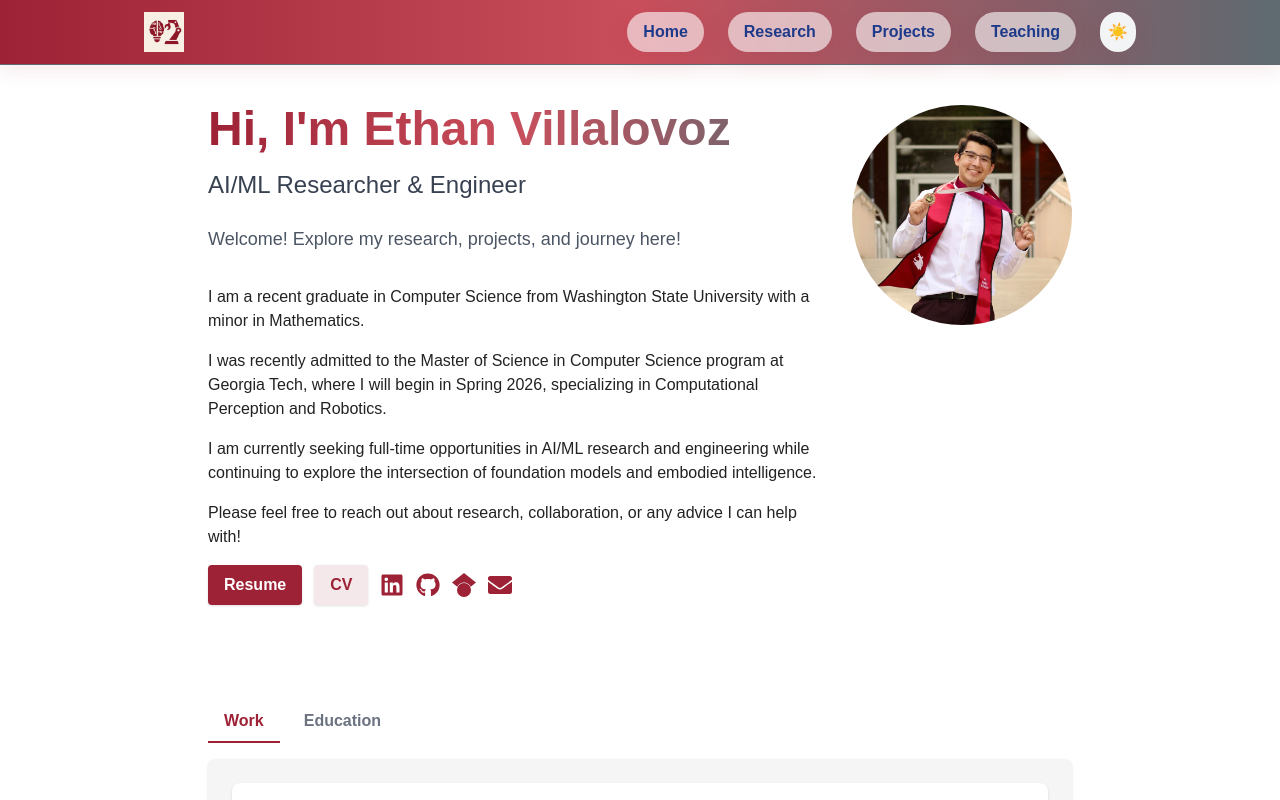
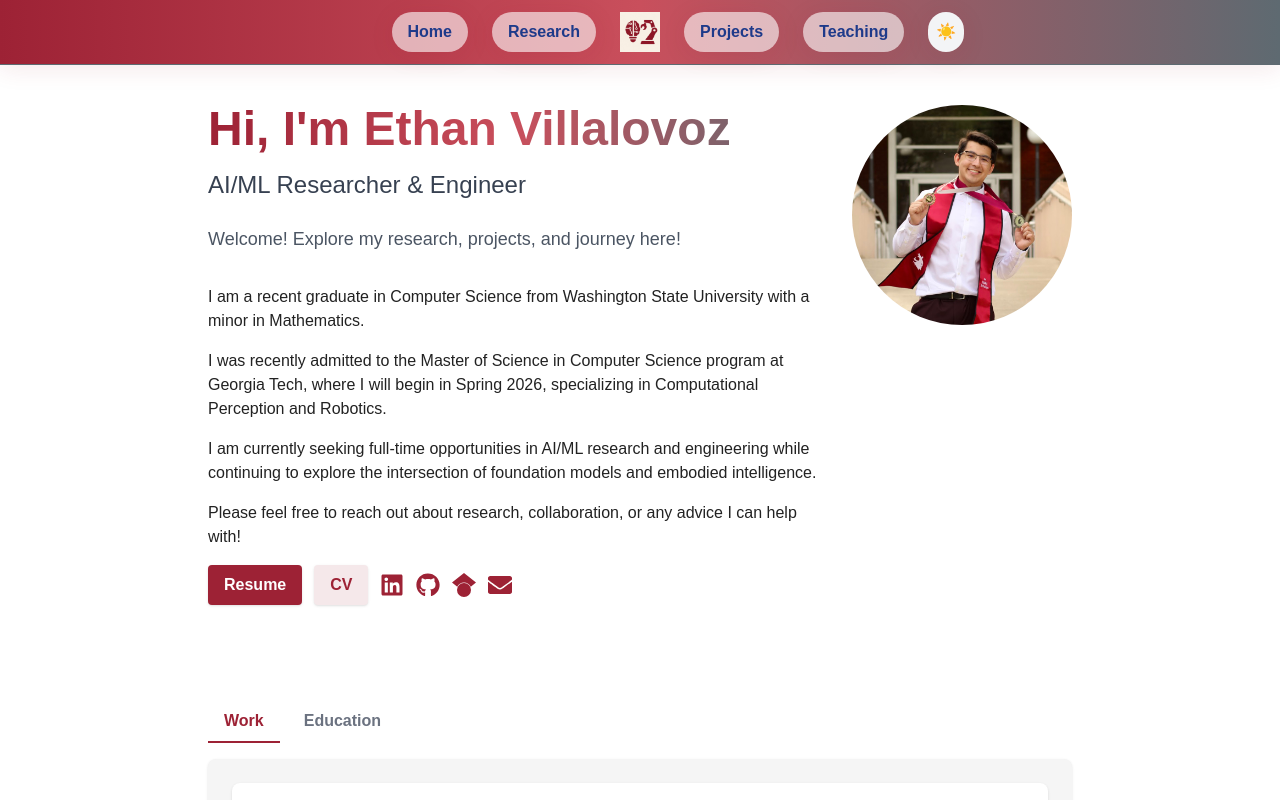
Before and after one commit to ethanvillalovoz/ethanvillalovoz.github.io, a Next.js app: page / in a window 1280 px wide. Shown: the top 800 px of the page. Built offline with nearby package versions, Linux system fonts and the light colour scheme.

Commit message:
Took away NN svg, edited nav bar format, change theme to align to user system

```diff
--- a/src/app/page.tsx
+++ b/src/app/page.tsx
@@ -260,27 +260,27 @@ export default function Home() {
 	return (
 		<main className="max-w-4xl mx-auto px-4 py-10 relative overflow-hidden">
 			{/* SVG Background */}
-			<svg
+			{/* <svg
 				className="absolute inset-0 w-full h-full pointer-events-none z-0"
 				style={{ opacity: 0.1 }}
 				viewBox="0 0 800 600"
 				fill="none"
 				xmlns="http://www.w3.org/2000/svg"
 				aria-hidden="true"
-			>
+			> */}
 				{/* Neural network/circuit pattern */}
-				<circle cx="100" cy="100" r="40" stroke="#3b82f6" strokeWidth="2" />
+				{/* <circle cx="100" cy="100" r="40" stroke="#3b82f6" strokeWidth="2" />
 				<circle cx="300" cy="200" r="30" stroke="#f59e42" strokeWidth="2" />
 				<circle cx="600" cy="120" r="50" stroke="#10b981" strokeWidth="2" />
 				<circle cx="700" cy="400" r="35" stroke="#6366f1" strokeWidth="2" />
-				<circle cx="200" cy="500" r="25" stroke="#f43f5e" strokeWidth="2" />
+				<circle cx="200" cy="500" r="25" stroke="#f43f5e" strokeWidth="2" /> */}
 				{/* Connecting lines */}
-				<line x1="100" y1="100" x2="300" y2="200" stroke="#3b82f6" strokeWidth="2" />
+				{/* <line x1="100" y1="100" x2="300" y2="200" stroke="#3b82f6" strokeWidth="2" />
 				<line x1="300" y1="200" x2="600" y2="120" stroke="#f59e42" strokeWidth="2" />
 				<line x1="600" y1="120" x2="700" y2="400" stroke="#10b981" strokeWidth="2" />
 				<line x1="700" y1="400" x2="200" y2="500" stroke="#6366f1" strokeWidth="2" />
 				<line x1="200" y1="500" x2="100" y2="100" stroke="#f43f5e" strokeWidth="2" />
-			</svg>
+			</svg> */}
 			<div className="relative z-10">
 				{/* Intro Section */}
 				<div className="flex flex-col md:flex-row items-center md:items-start gap-8">
--- a/src/components/Navbar.tsx
+++ b/src/components/Navbar.tsx
@@ -4,14 +4,13 @@ import ThemeToggle from "./ThemeToggle";
 import Image from "next/image";
 import { useState } from "react";
 
-const navLinks = [
+const leftLinks = [
 	{ name: "Home", href: "/" },
 	{ name: "Research", href: "/research" },
+];
+const rightLinks = [
 	{ name: "Projects", href: "/projects" },
-	// { name: "Blog", href: "/blog" },
-	{ name: "Teaching", href: "/teaching" }, // Uncomment when ready
-	// { name: "About", href: "/about" },
-	// { name: "Contact", href: "/contact" },
+	{ name: "Teaching", href: "/teaching" },
 ];
 
 export default function Navbar() {
@@ -20,31 +19,6 @@ export default function Navbar() {
 	return (
 		<nav className="w-full bg-gradient-to-r from-primary via-primary-light to-primary-dark dark:from-primary-dark dark:via-primary dark:to-primary-dark/80 backdrop-blur border-b border-primary-dark dark:border-primary-dark sticky top-0 z-50 transition-colors shadow-soft">
 			<div className="max-w-5xl mx-auto px-4 py-3 flex items-center justify-between">
-				{/* Logo */}
-				<div className="flex items-center gap-2">
-					<Image
-						src="/images/ai_robot_icon.jpeg"
-						alt="AI and Robotics Logo"
-						width={40}
-						height={40}
-						priority
-					/>
-				</div>
-
-				{/* Desktop Nav */}
-				<div className="hidden md:flex items-center space-x-6">
-					{navLinks.map((link) => (
-						<Link
-							key={link.name}
-							href={link.href}
-							className="rounded-2xl px-4 py-2 text-blue-900 dark:text-primary-light bg-white/60 dark:bg-blue-900/40 shadow-soft hover:bg-gradient-to-r hover:from-primary hover:to-primary-light hover:text-white dark:hover:from-primary-dark dark:hover:to-primary font-semibold transition-all duration-200 focus:outline-none focus:ring-2 focus:ring-primary/60"
-						>
-							{link.name}
-						</Link>
-					))}
-					<ThemeToggle />
-				</div>
-
 				{/* Hamburger Button (Mobile) */}
 				<button
 					className="md:hidden flex flex-col justify-center items-center w-10 h-10 rounded focus:outline-none focus:ring-2 focus:ring-primary"
@@ -56,13 +30,50 @@ export default function Navbar() {
 					<span className="block w-6 h-0.5 bg-blue-900 dark:bg-primary-light mb-1"></span>
 					<span className="block w-6 h-0.5 bg-blue-900 dark:bg-primary-light"></span>
 				</button>
+
+				{/* Desktop Nav */}
+				<div className="hidden md:flex flex-1 items-center justify-between">
+					<div className="flex-1 flex items-center space-x-6 justify-end">
+						{leftLinks.map((link) => (
+							<Link
+								key={link.name}
+								href={link.href}
+								className="rounded-2xl px-4 py-2 text-blue-900 dark:text-primary-light bg-white/60 dark:bg-blue-900/40 shadow-soft hover:bg-gradient-to-r hover:from-primary hover:to-primary-light hover:text-white dark:hover:from-primary-dark dark:hover:to-primary font-semibold transition-all duration-200 focus:outline-none focus:ring-2 focus:ring-primary/60"
+							>
+								{link.name}
+							</Link>
+						))}
+					</div>
+					{/* Logo Centered */}
+					<div className="flex-shrink-0 flex items-center justify-center px-6">
+						<Image
+							src="/images/ai_robot_icon.jpeg"
+							alt="AI and Robotics Logo"
+							width={40}
+							height={40}
+							priority
+						/>
+					</div>
+					<div className="flex-1 flex items-center space-x-6 justify-start">
+						{rightLinks.map((link) => (
+							<Link
+								key={link.name}
+								href={link.href}
+								className="rounded-2xl px-4 py-2 text-blue-900 dark:text-primary-light bg-white/60 dark:bg-blue-900/40 shadow-soft hover:bg-gradient-to-r hover:from-primary hover:to-primary-light hover:text-white dark:hover:from-primary-dark dark:hover:to-primary font-semibold transition-all duration-200 focus:outline-none focus:ring-2 focus:ring-primary/60"
+							>
+								{link.name}
+							</Link>
+						))}
+						<ThemeToggle />
+					</div>
+				</div>
 			</div>
 
 			{/* Mobile Dropdown Menu */}
 			{menuOpen && (
 				<div className="md:hidden bg-white dark:bg-blue-900/90 px-4 pb-4 pt-2 shadow-lg">
 					<div className="flex flex-col gap-y-2">
-						{navLinks.map((link) => (
+						{leftLinks.map((link) => (
 							<Link
 								key={link.name}
 								href={link.href}
--- a/src/components/ThemeToggle.tsx
+++ b/src/components/ThemeToggle.tsx
@@ -7,15 +7,25 @@ export default function ThemeToggle() {
 
   useEffect(() => {
     setMounted(true);
-    // Default to light mode if no preference is set
     const saved = localStorage.getItem("theme");
     if (saved === "dark") {
       document.documentElement.classList.add("dark");
       setDark(true);
-    } else {
+    } else if (saved === "light") {
       document.documentElement.classList.remove("dark");
       setDark(false);
-      localStorage.setItem("theme", "light");
+    } else {
+      // No saved preference, use system preference
+      const prefersDark = window.matchMedia("(prefers-color-scheme: dark)").matches;
+      if (prefersDark) {
+        document.documentElement.classList.add("dark");
+        setDark(true);
+        localStorage.setItem("theme", "dark");
+      } else {
+        document.documentElement.classList.remove("dark");
+        setDark(false);
+        localStorage.setItem("theme", "light");
+      }
     }
   }, []);
 
```
